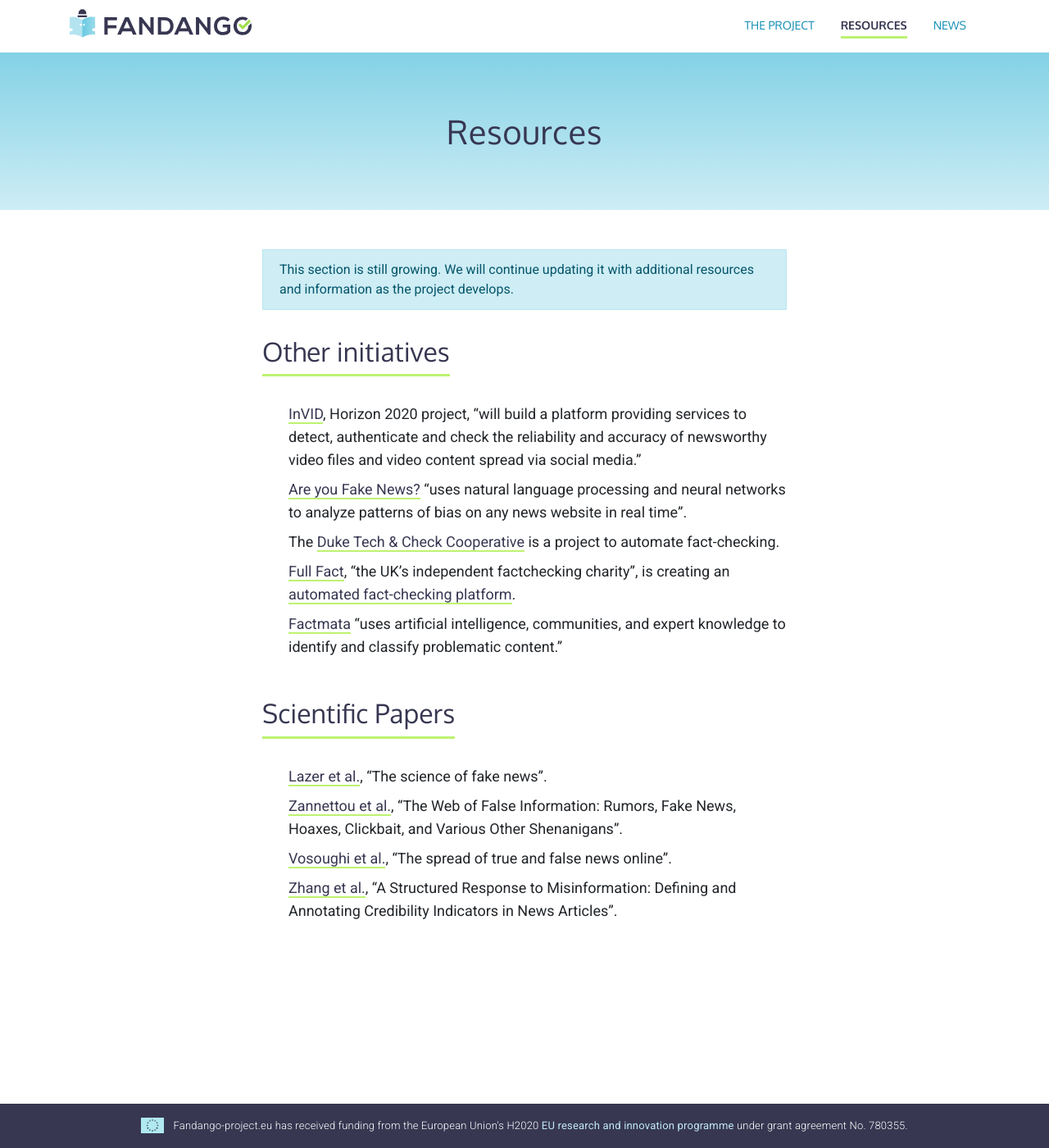
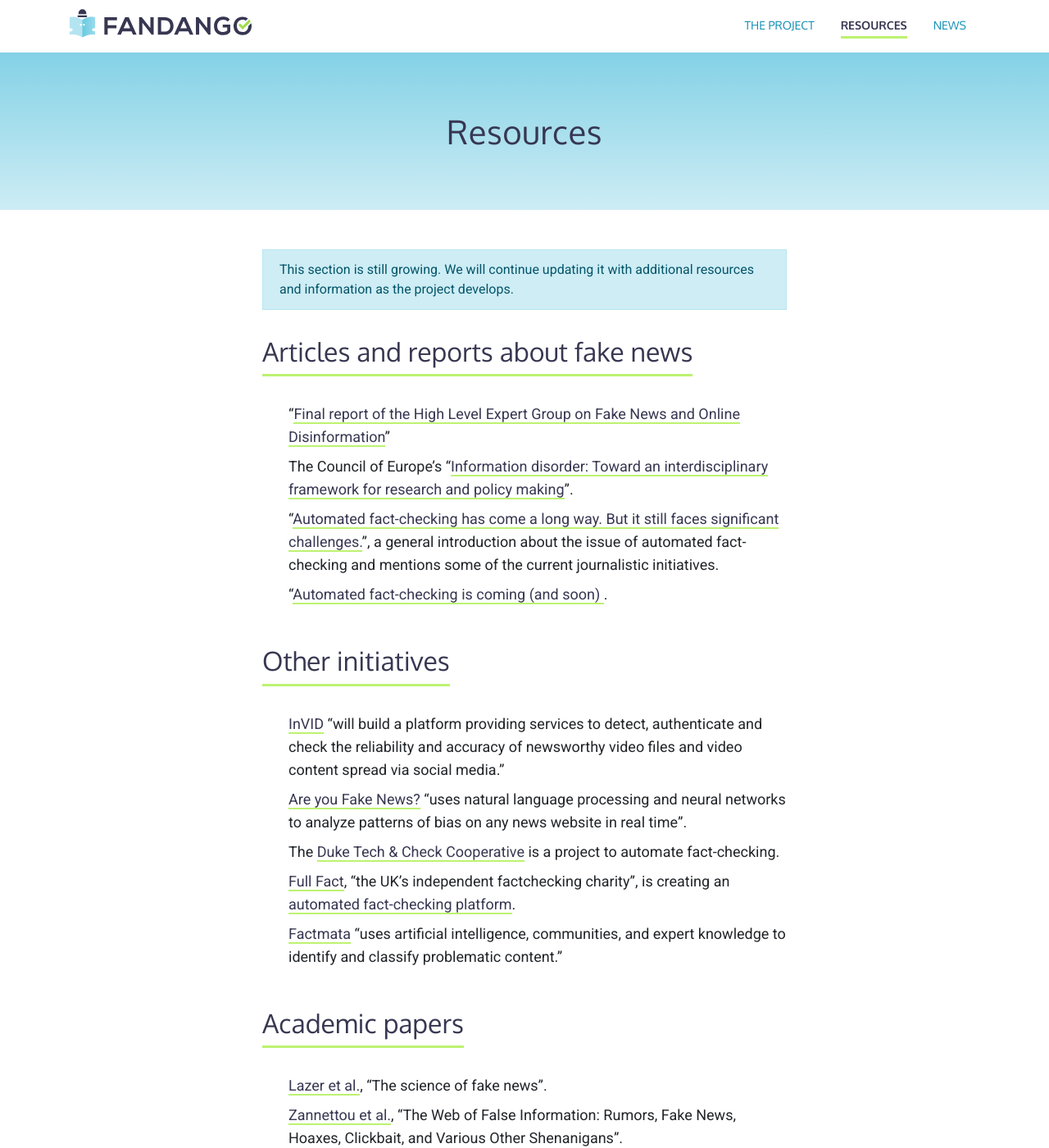
Before and after one commit to fandangOrg/fandango-web, a Jekyll site: the page built from resources.md, in a window 1280 px wide and 1400 px high. Shown: the whole window at 82% size. Built offline with Jekyll 4.4.1, drawn with Linux system fonts in a browser that asks for light colours; comment, search, counter and statistics services are not loaded.

Commit message:
Updated Resources

```diff
--- a/resources.md
+++ b/resources.md
@@ -7,16 +7,25 @@ permalink: "/resources/"
 <div class="alert alert-primary">This section is still growing. We will continue updating it with additional resources and information as the project develops.</div>
 
 
+### Articles and reports about fake news
+
+{: .resources-list}
+- "[Final report of the High Level Expert Group on Fake News and Online Disinformation](https://ec.europa.eu/digital-single-market/en/news/final-report-high-level-expert-group-fake-news-and-online-disinformation)"
+- The Council of Europe's "[Information disorder: Toward an interdisciplinary framework for research and policy making](https://edoc.coe.int/en/media-freedom/7495-information-disorder-toward-an-interdisciplinary-framework-for-research-and-policy-making.html)".
+- "[Automated fact-checking has come a long way. But it still faces significant challenges.](https://www.poynter.org/news/automated-fact-checking-has-come-long-way-it-still-faces-significant-challenges)", a general introduction about the issue of automated fact-checking and mentions some of the current journalistic initiatives.
+- "[Automated fact-checking is coming (and soon)
+](https://www.poynter.org/news/report-automated-fact-checking-coming-and-soon).
+
 ### Other initiatives
 
 {: .resources-list}
-- [InVID](http://www.invid-project.eu), Horizon 2020 project, "will build a platform providing services to detect, authenticate and check the reliability and accuracy of newsworthy video files and video content spread via social media."
+- [InVID](http://www.invid-project.eu) "will build a platform providing services to detect, authenticate and check the reliability and accuracy of newsworthy video files and video content spread via social media."
 - [Are you Fake News?](http://www.areyoufakenews.com) "uses natural language processing and neural networks to analyze patterns of bias on any news website in real time".
 - The [Duke Tech & Check Cooperative](https://reporterslab.org/tech-and-check/) is a project to automate fact-checking.
 - [Full Fact](https://fullfact.org/), "the UK's independent factchecking charity", is creating an [automated fact-checking platform](https://www.poynter.org/news/step-toward-automation-full-fact-has-built-live-fact-checking-prototype).
 - [Factmata](http://factmata.com) "uses artificial intelligence, communities, and expert knowledge to identify and classify problematic content."
 
-### Scientific Papers
+### Academic papers
 
 {: .resources-list}
 - [Lazer et al.](http://science.sciencemag.org/content/359/6380/1094), "The science of fake news".
```
